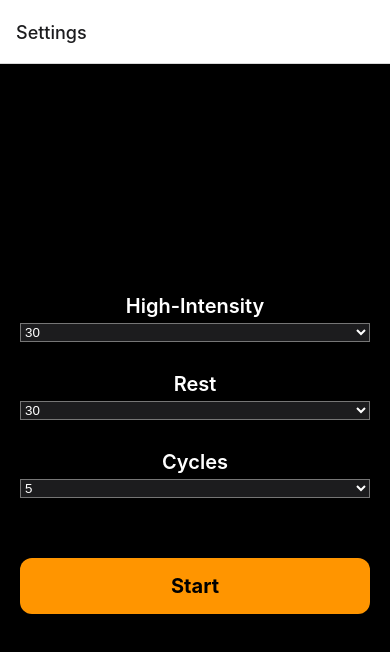
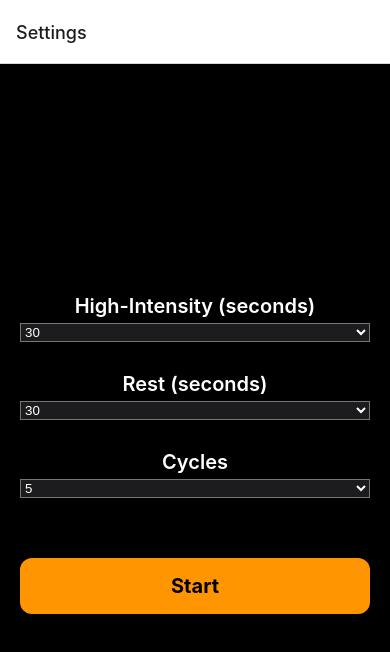
Before and after one commit to timothybruns/HitSplit, a React Native app in the folder HitSplit/: screen /Settings in a window 390 px wide. Shown: the top 652 px of the page. Built offline with nearby package versions, Linux system fonts and the light colour scheme.

Commit message:
formatting totalWorkoutTime correctly on TimerScreen now

```diff
--- a/HitSplit/screens/SettingsScreen.js
+++ b/HitSplit/screens/SettingsScreen.js
@@ -1,5 +1,5 @@
 import React, { useState } from 'react';
-import { View, Text, StyleSheet, TouchableWithoutFeedback, Keyboard, TouchableOpacity, SafeAreaView } from 'react-native';
+import { View, Text, StyleSheet, TouchableWithoutFeedback, Keyboard, TouchableOpacity, SafeAreaView, ScrollView, KeyboardAvoidingView, Platform } from 'react-native';
 import { Picker } from '@react-native-picker/picker';
 
 const SettingsScreen = ({ navigation }) => {
@@ -15,10 +15,15 @@ const SettingsScreen = ({ navigation }) => {
 
   return (
     <SafeAreaView style={styles.safeArea}>
+      <KeyboardAvoidingView
+        behavior={Platform.OS === "ios" ? "padding" : "height"}
+        style={styles.keyboardAvoidingView}
+      >
         <TouchableWithoutFeedback onPress={Keyboard.dismiss}>
+          <ScrollView contentContainerStyle={styles.scrollViewContent}>
             <View style={styles.container}>
               {/* High-Intensity Duration Picker */}
-          <Text style={styles.label}>High-Intensity</Text>
+              <Text style={styles.label}>High-Intensity (seconds)</Text>
               <View style={styles.pickerContainer}>
                 <Picker
                   selectedValue={highIntensityDuration}
@@ -31,7 +36,7 @@ const SettingsScreen = ({ navigation }) => {
               </View>
 
               {/* Rest Duration Picker */}
-          <Text style={styles.label}>Rest</Text>
+              <Text style={styles.label}>Rest (seconds)</Text>
               <View style={styles.pickerContainer}>
                 <Picker
                   selectedValue={restDuration}
@@ -68,7 +73,9 @@ const SettingsScreen = ({ navigation }) => {
                 <Text style={styles.startButtonText}>Start</Text>
               </TouchableOpacity>
             </View>
+          </ScrollView>
         </TouchableWithoutFeedback>
+      </KeyboardAvoidingView>
     </SafeAreaView>
   );
 };
@@ -78,9 +85,14 @@ const styles = StyleSheet.create({
     flex: 1,
     backgroundColor: '#000',
   },
+  keyboardAvoidingView: {
+    flex: 1,
+  },
+  scrollViewContent: {
+    flexGrow: 1,
+    justifyContent: 'center',
+  },
   container: {
-    flex: 1,
-    justifyContent: 'center',
     padding: 20,
     backgroundColor: '#000',
   },
--- a/HitSplit/screens/TimerScreen.js
+++ b/HitSplit/screens/TimerScreen.js
@@ -5,11 +5,34 @@ import AudioCue from '../components/AudioCue';
 
 const TimerScreen = ({ route, navigation }) => {
   const { highIntensityDuration, restDuration, cycles } = route.params;
+  const highIntensityDurationNum = Number(highIntensityDuration);
+  const restDurationNum = Number(restDuration);
   const [currentCycle, setCurrentCycle] = useState(1);
   const [isHighIntensity, setIsHighIntensity] = useState(true);
   const [timer, setTimer] = useState(highIntensityDuration);
   const [progress, setProgress] = useState(1);
   const [isPaused, setIsPaused] = useState(false);
+
+    // Add console logs here to verify the passed parameters
+    useEffect(() => {
+      console.log('highIntensityDuration:', highIntensityDuration);
+      console.log('restDuration:', restDuration);
+      console.log('cycles:', cycles);
+
+      // Add logs for each step of the calculation
+      const totalSecondsPerCycle = highIntensityDuration + restDuration;
+      console.log('Total seconds per cycle:', totalSecondsPerCycle);
+
+      const totalSecondsAllCycles = totalSecondsPerCycle * cycles;
+      console.log('Total seconds for all cycles:', totalSecondsAllCycles);
+
+      const totalWorkoutTime = Math.ceil(totalSecondsAllCycles / 60);
+      console.log('Total workout time in minutes:', totalWorkoutTime);
+    }, []);
+
+  // Calculate total workout time in minutes
+  const totalWorkoutTime = Math.ceil((((highIntensityDurationNum + restDurationNum)) * cycles / 60));
+
 
   useEffect(() => {
     if (timer === 0) {
@@ -60,6 +83,7 @@ const TimerScreen = ({ route, navigation }) => {
           scaleY={-1}
           unfilledColor="#333333"
         />
+        <Text style={styles.totalTimeText}>Total workout time: {totalWorkoutTime} min</Text>
         <Text style={styles.statusText}>
           {isHighIntensity ? 'High Intensity' : 'Rest'}
         </Text>
@@ -103,6 +127,12 @@ const styles = StyleSheet.create({
     fontWeight: '200',
     color: '#fff',
   },
+  totalTimeText: {
+    fontSize: 16,
+    color: '#8e8e93',
+    marginTop: 10,
+    marginBottom: 20,
+  },
   statusText: {
     fontSize: 24,
     marginTop: 20,
@@ -126,13 +156,13 @@ const styles = StyleSheet.create({
   button: {
     padding: 15,
     borderRadius: 50,
-    width: 90,  // Increased width
-    height: 90, // Increased height
+    width: 90,
+    height: 90,
     justifyContent: 'center',
     alignItems: 'center',
   },
   buttonText: {
-    fontSize: 14, // Reduced font size
+    fontSize: 14,
     fontWeight: '600',
     textAlign: 'center',
   },
```
Lines whose indentation alone changed are shown as unchanged.
